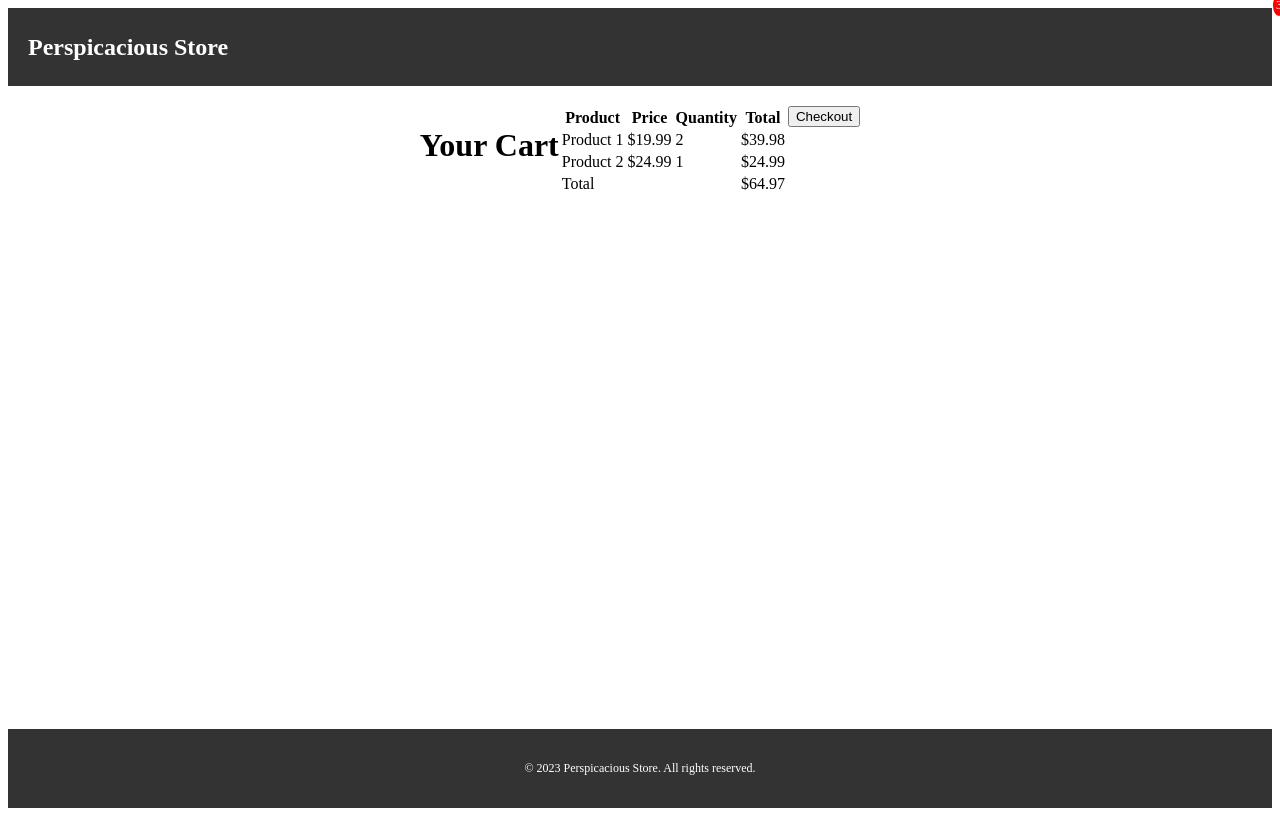
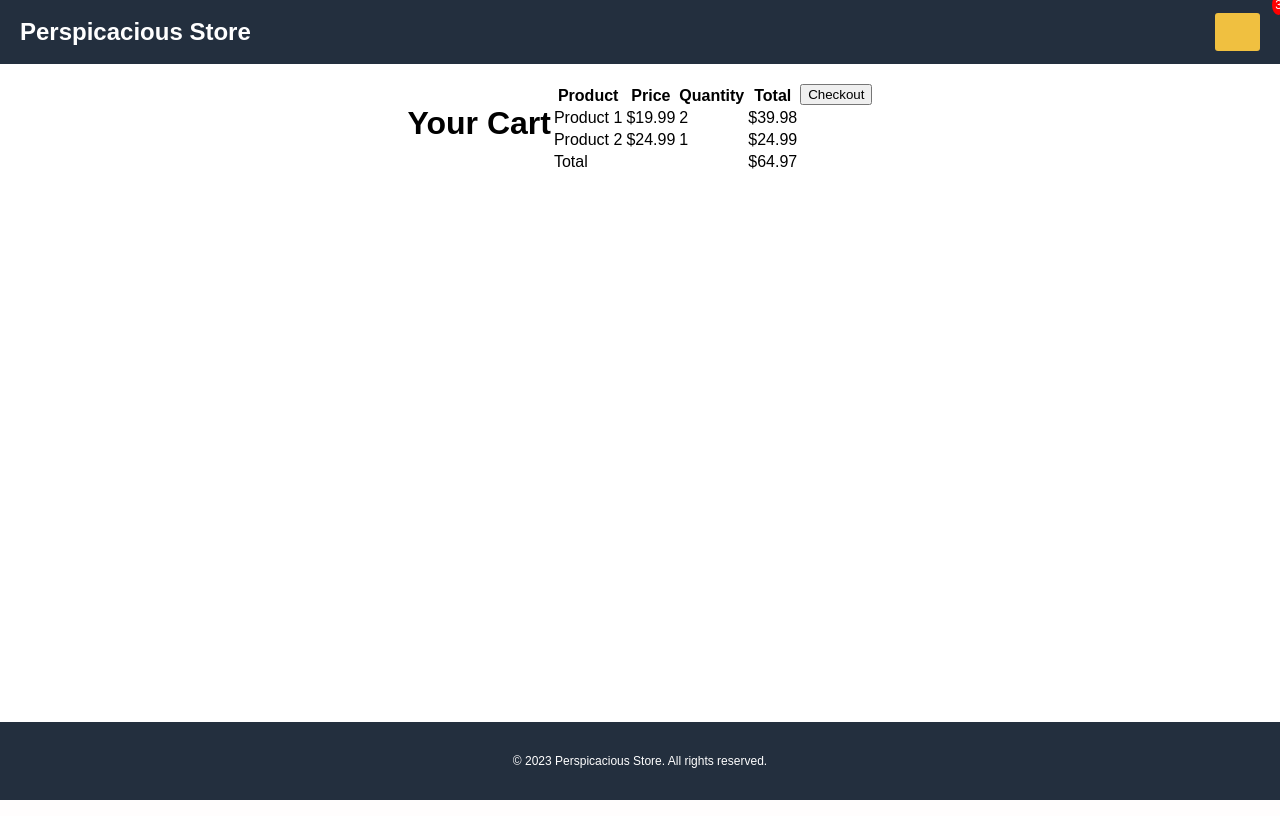
Before and after one commit to alopalka/EcommercePhpProject, a PHP site: page /cart.php in a window 1280 px wide. Run offline with PHP 8.4, Linux system fonts and the light colour scheme.

Commit message:
styling improvements

```diff
--- a/resources/css/main_style.css
+++ b/resources/css/main_style.css
@@ -1,40 +1,89 @@
+a:hover{
+    text-decoration: none;
+}
+
+
 /* General Styles */
 body {
     display: flex;
     flex-direction: column;
     min-height: 100vh;
+    font-family: Arial, sans-serif;
+    margin: 0;
+    padding: 0;
 }
 
 /* Header Styles */
 header {
-    background-color: #333;
+    background-color: #232f3e;
     color: #fff;
-    padding: 20px;
+    padding-left: 20px;
+    padding-right: 20px;
     text-align: center;
+    height: 8vh;
 }
 
 nav {
     display: flex;
     justify-content: space-between;
     align-items: center;
+    height: 100%;
 }
+
+.nav-buttons {
+    display: flex;
+    align-items: center;
+    align-content: center;
+    justify-content: center;
+    width: 80%;
+    height: 100%;
+}
+
+.nav-button {
+    display: flex;
+    align-content: center;
+    align-items: center;
+    justify-content: center;
+    margin-left: 25px;
+    background-color: #212a39;
+    color: #dddddd;
+    text-align: center;
+    font-size: 16px;
+    text-decoration: none;
+    height: 97%;
+    width: 5vw;
+    transition: background-color 0.3s;
+}
+
+.nav-button:hover {
+    background-color: #ddd;
+}
+
+
 
 .logo {
     font-size: 24px;
     font-weight: bold;
+    text-decoration: none;
+    color: #fff;
+}
+
+.logo:hover {
+    text-decoration: none;
 }
 
 .cart-icon {
-    background-color: #333;
-    color: #fff;
+    background-color: #f0c040;
+    color: #232f3e;
     padding: 10px 20px;
     border-radius: 3px;
     cursor: pointer;
     transition: background-color 0.3s;
+    text-decoration: none;
 }
 
 .cart-icon:hover {
-    background-color: #555;
+    background-color: #e0b030;
 }
 
 .cart-icon i {
@@ -104,7 +153,7 @@ main {
 }
 
 .product button {
-    background-color: #333;
+    background-color: #232f3e;
     color: #fff;
     border: none;
     padding: 10px 20px;
@@ -115,12 +164,12 @@ main {
 }
 
 .product button:hover {
-    background-color: #555;
+    background-color: #1a2230;
 }
 
 /* Footer Styles */
 footer {
-    background-color: #333;
+    background-color: #232f3e;
     color: #fff;
     padding: 20px;
     text-align: center;
```
Also changed, not shown: index.php (+6 -1 lines).
